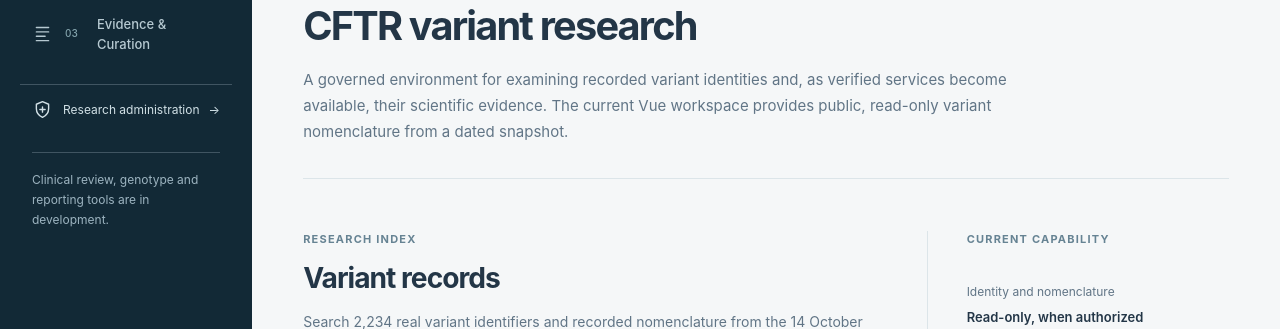
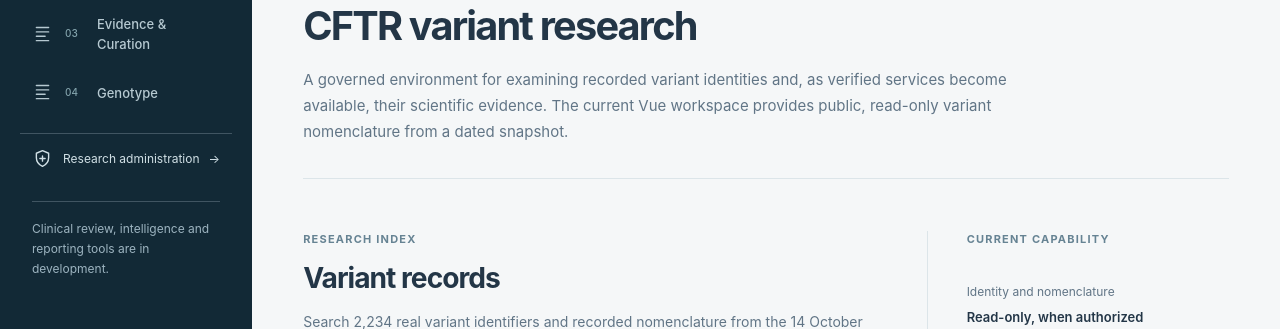
Before and after one commit to Baraka124/NEUMUAC-FQ-MVP, a Vue app in the folder apps/clinical-web/: page /evidence in a window 1280 px wide. Shown: the part 259-588 px from the top of the page. Built offline with nearby package versions, Linux system fonts and the light colour scheme; no server answers.

Commit message:
Phase 2M-J: integrate two-variant workflow and alias-aware live search

```diff
--- a/apps/clinical-web/src/App.vue
+++ b/apps/clinical-web/src/App.vue
@@ -34,7 +34,7 @@ function toggleSidebar(): void {
   try { window.localStorage.setItem(NAV_STORAGE_KEY, String(manualPreference)); }
   catch { /* Optional UI preference only; private storage may be unavailable. */ }
 }
-const availableSections = sections.slice(0, 3);
+const availableSections = sections.filter(section => ['/', '/variants', '/evidence', '/genotype'].includes(section.path));
 // A configured endpoint does not mean a successful authenticated connection.
 const sourceConfigured = Boolean(readConfigFromEnvironment());
 watch(() => route.fullPath, () => { mobileMenuOpen.value = false; });
@@ -94,7 +94,7 @@ function closeNavigation(): void { mobileMenuOpen.value = false; }
         </svg>
         <span v-if="!sidebarCollapsed" class="staff-link-name">Research administration <span aria-hidden="true">→</span></span>
       </RouterLink>
-      <p v-if="!sidebarCollapsed" class="sidebar-roadmap">Clinical review, genotype and reporting tools are in development.</p>
+      <p v-if="!sidebarCollapsed" class="sidebar-roadmap">Clinical review, intelligence and reporting tools are in development.</p>
       <div v-if="!sidebarCollapsed" class="sidebar-base">
         <span class="sidebar-rule" aria-hidden="true"></span>
         <strong>Research environment</strong>
```
